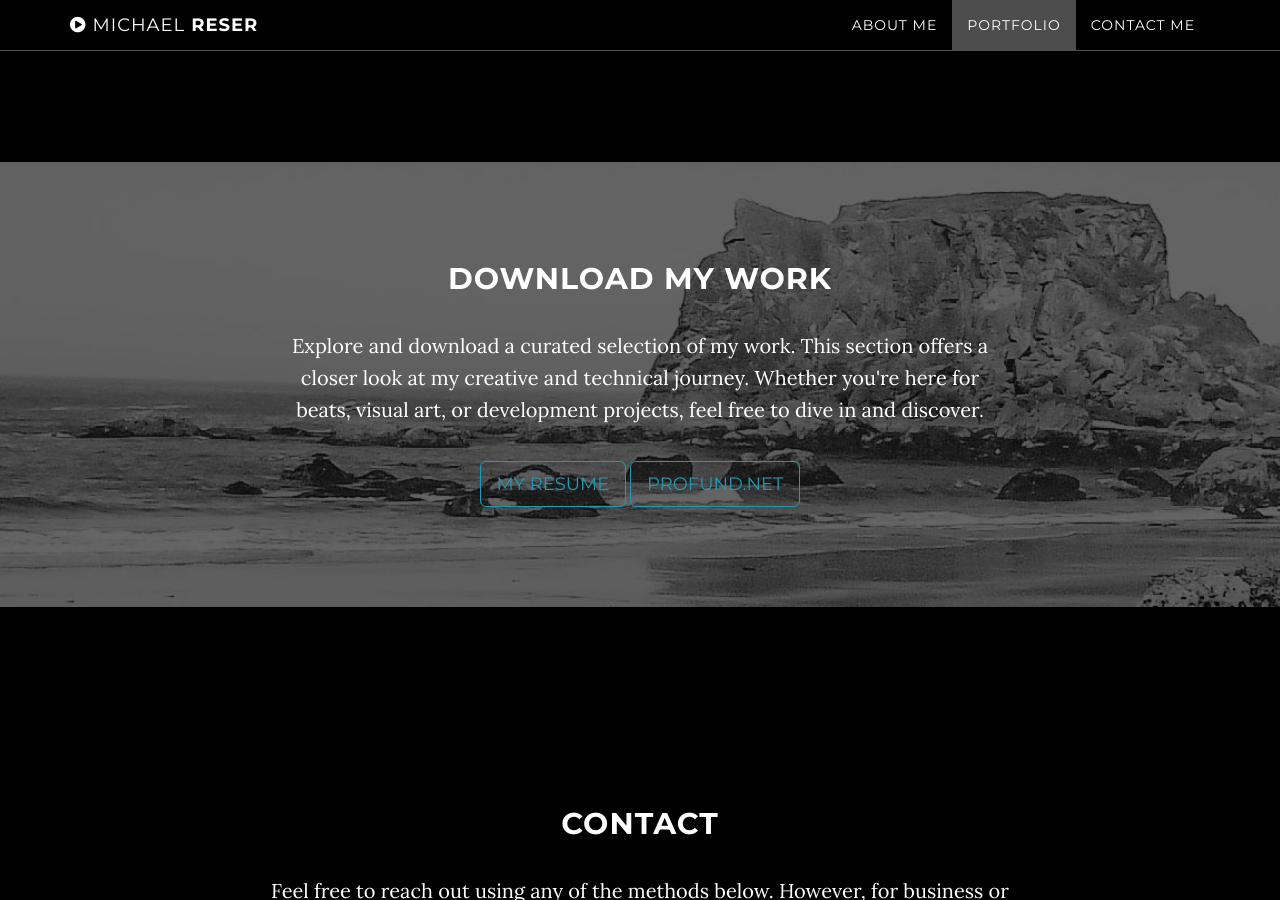
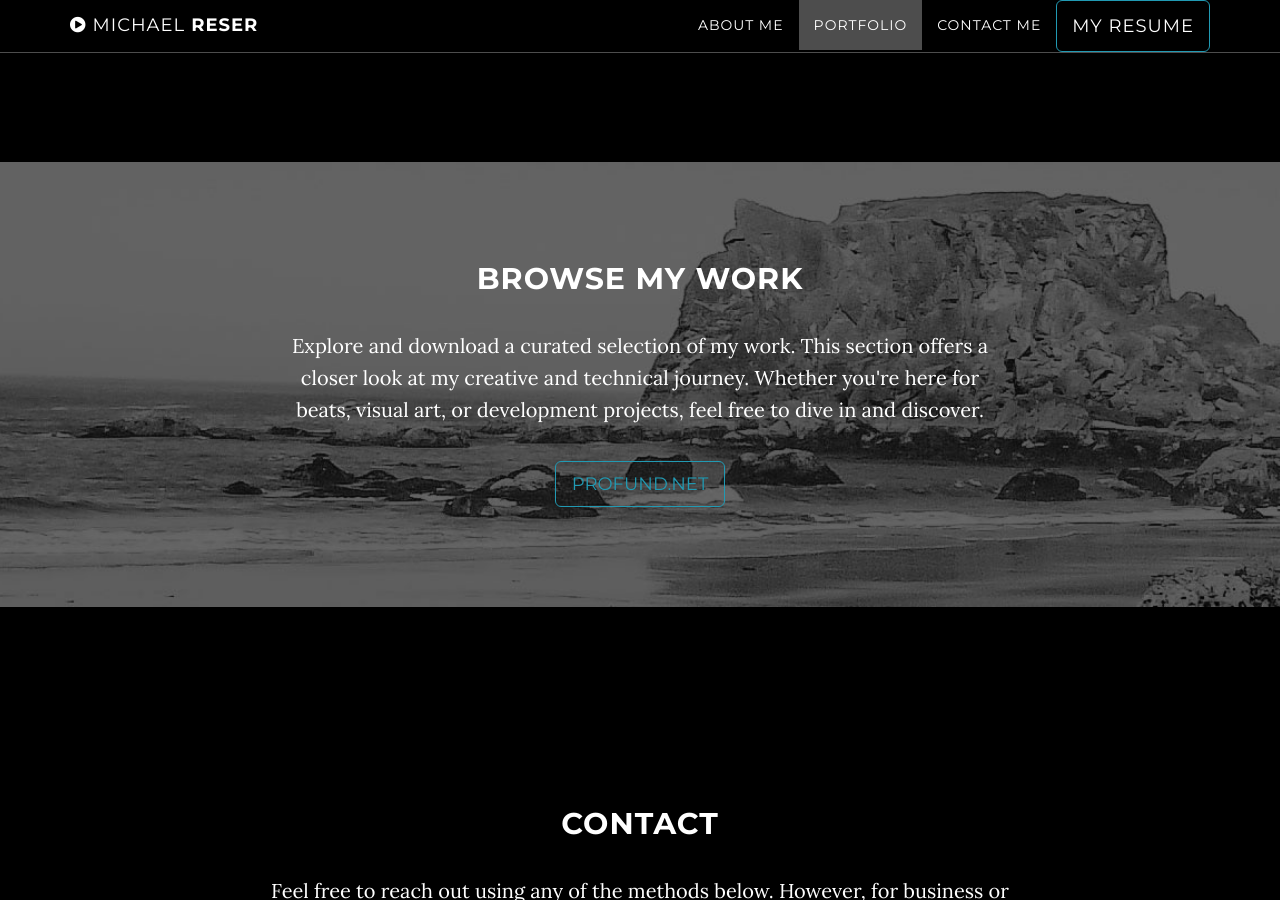
Before and after one commit to I-Am-Finite/I-Am-Finite.github.io, a Jekyll site: the page built from index.html, in a window 1280 px wide and 900 px high, scrolled down 1887 px. Built offline with Jekyll 4.4.1, drawn with Linux system fonts in a browser that asks for light colours.

Commit message:
Updated Portfolio and Resume Section

```diff
--- a/_includes/download.html
+++ b/_includes/download.html
@@ -3,12 +3,10 @@
         <div class="download-section">
             <div class="container">
                 <div class="col-lg-8 col-lg-offset-2">
-                    <h2>Download My Work</h2>
+                    <h2>Browse My Work</h2>
                     <p>
                         Explore and download a curated selection of my work. This section offers a closer look at my creative and technical journey. Whether you're here for beats, visual art, or development projects, feel free to dive in and discover.
                     </p>
-                    <a href="Michael-Reser-Resume.pdf" class="btn btn-default btn-lg download">My Resume</a>
-
                     <a href="https://Profund.net" class="btn btn-default btn-lg download"> Profund.net</a>
                 </div>
             </div>
--- a/_includes/nav.html
+++ b/_includes/nav.html
@@ -26,6 +26,9 @@
                     <li>
                         <a class="page-scroll" href="#contact">Contact Me</a>
                     </li>
+                    <li>
+                        <a href="Michael-Reser-Resume.pdf" class="btn btn-default btn-lg download">My Resume</a>
+                    </li>
                 </ul>
             </div>
             <!-- /.navbar-collapse -->
```
